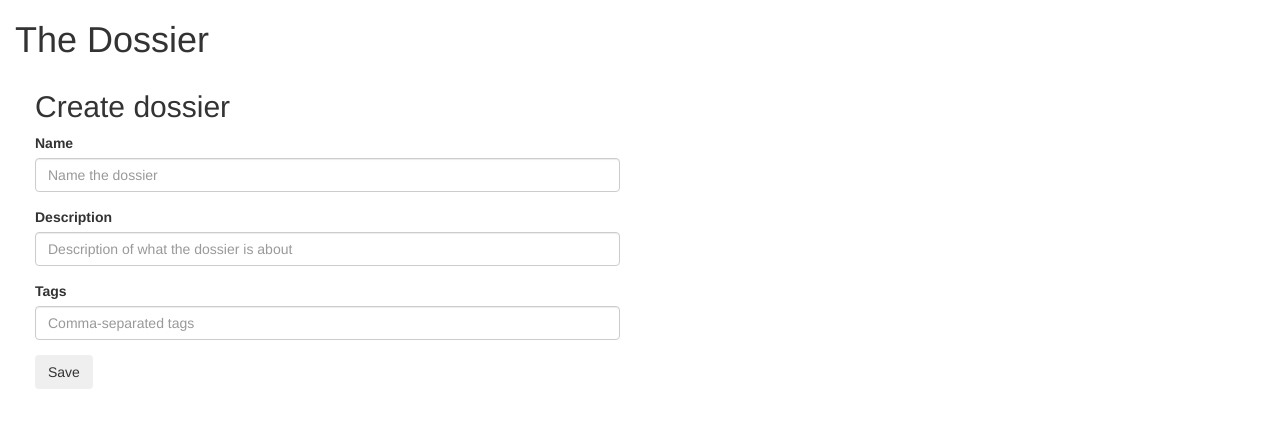
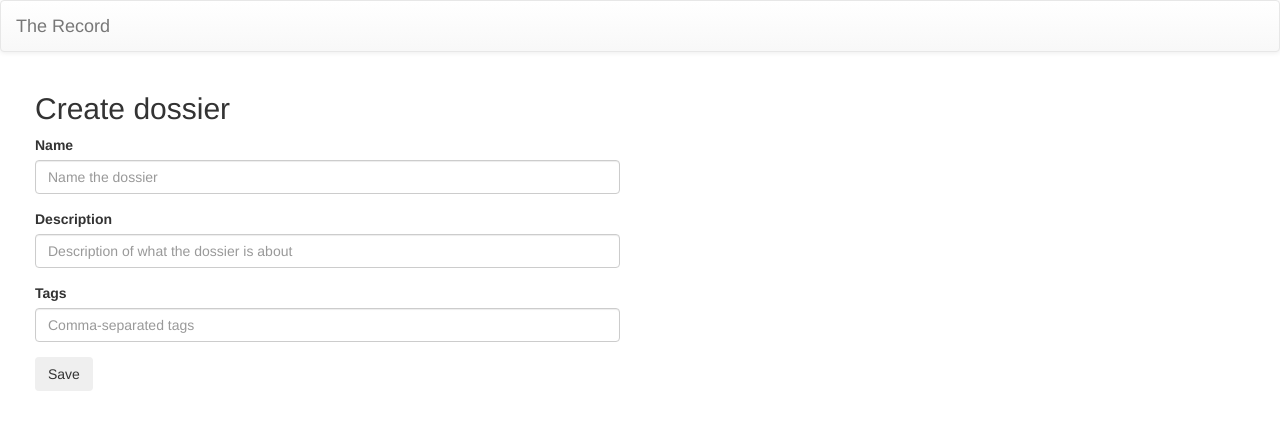
Before and after one commit to rrees/the-record, a Python web app: template templates/index.html in a window 1280 px wide. Shown: the top 430 px of the page. Run offline with Jinja, Linux system fonts and the light colour scheme; the template is opened without the code that fills it, so the values that code supplies are empty; some libraries are stand-ins or nearby versions.

Commit message:
Creates a simple navigation journey to move between the front page and a dossier

```diff
--- a/templates/base.html
+++ b/templates/base.html
@@ -1,7 +1,7 @@
 <!doctype html>
 <html>
 	<head>
-	<title>{% block title %}{% endblock %}</title>
+	<title>{% block title %}{% endblock %} - The Record</title>
 
 	{% block head %}
 	<meta name="viewport" content="width=device-width, initial-scale=1">
@@ -12,6 +12,14 @@
 	</head>
 
 	<body>
+	{% block navigation %}
+	<nav class="navbar navbar-default">
+		<div class="navbar-header">
+			<a class="navbar-brand" href="/">The Record</a>
+		</div>
+	</nav>
+	{% endblock %}
+
 	{% block body %}
 	{% endblock %}
 	</body>
--- a/templates/index.html
+++ b/templates/index.html
@@ -3,9 +3,6 @@
 {% block title %}Dashboard{% endblock %}
 
 {% block body %}
-<div class="container-fluid">
-<heading><h1>The Dossier</h1></heading>
-</div>
 
 <div class="container-fluid">
 
```
